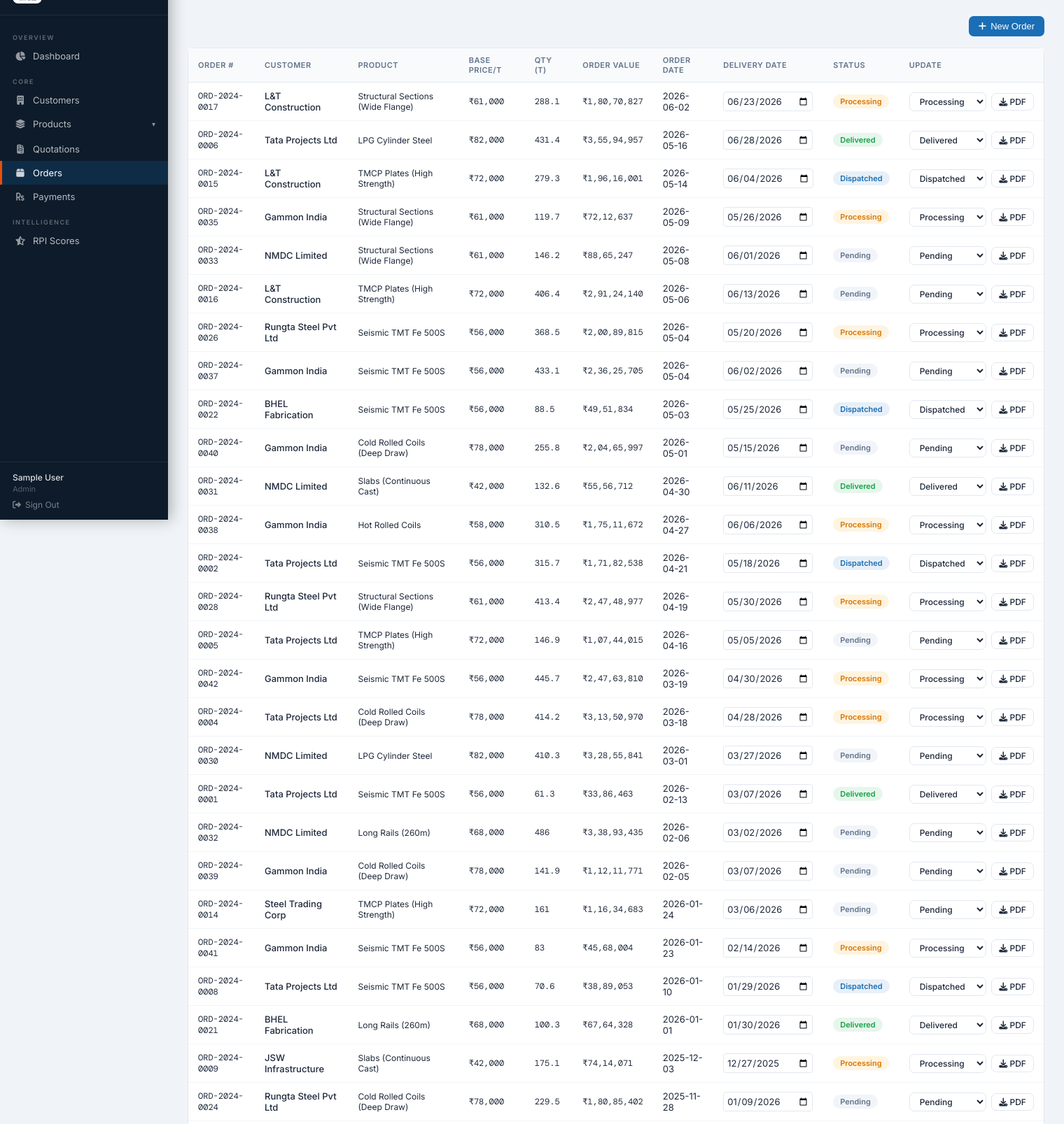
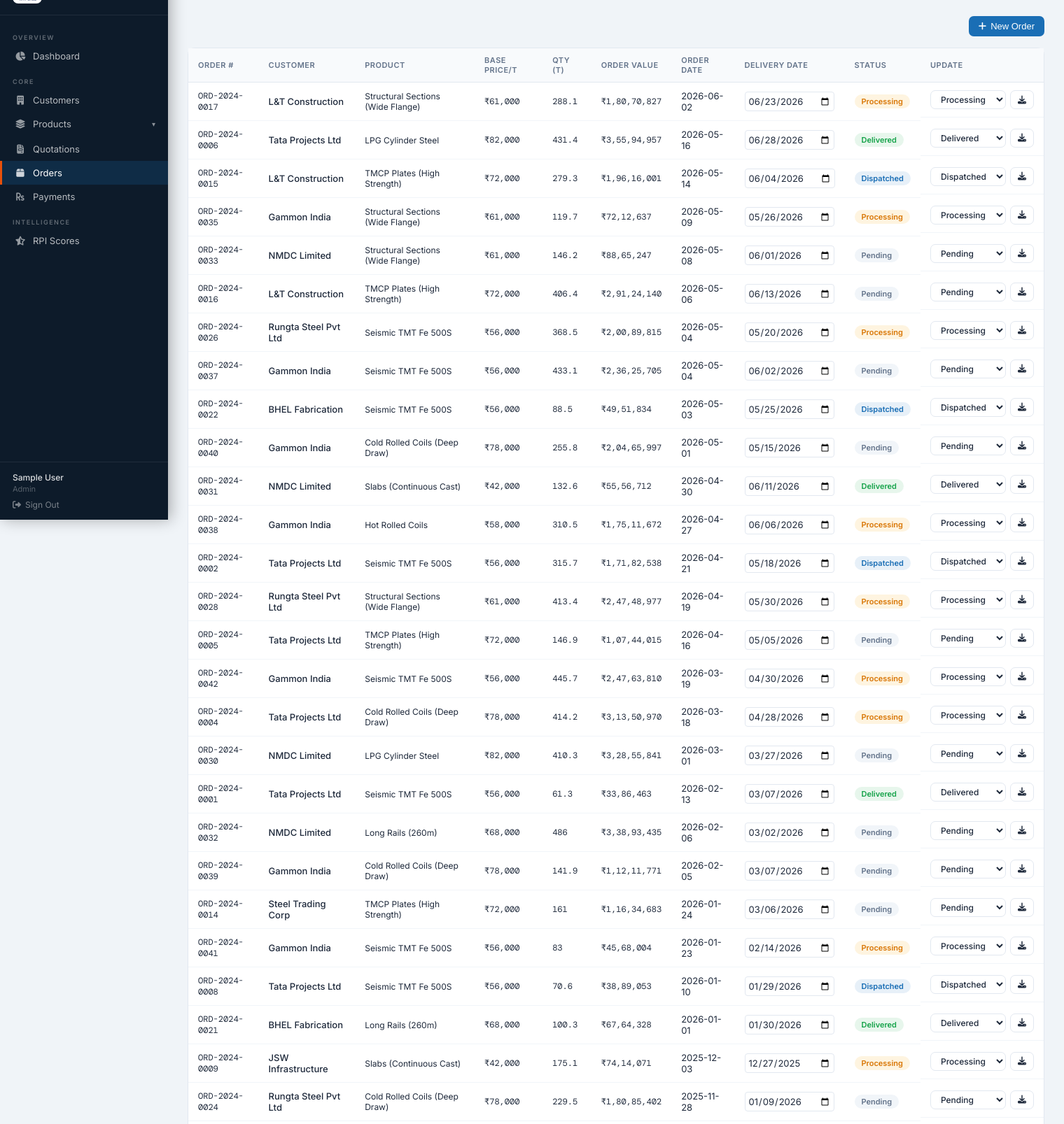
Before and after one commit to pratyush9917/SAIL-CRM, a Flask app: page /orders in a window 1520 px wide. Shown: the part 57-1664 px from the top of the page at 70% size. Run offline with Flask 3, Linux system fonts and the light colour scheme; the visitor is signed in with stand-in values (Sample User, id 1); data comes from the database, SQL or seed files in the repository.

Commit message:
Fixed some errors

```diff
--- a/templates/orders.html
+++ b/templates/orders.html
@@ -2,30 +2,6 @@
 {% block title %}Orders – SAIL CRM{% endblock %}
 {% block page_title %}Order Management{% endblock %}
 {% block content %}
-<style>
-  /* 1. Stop the whole page from scrolling sideways */
-  body {
-    overflow-x: hidden;
-  }
-
-  /* 2. Make the table scrollable inside its own card */
-  .table-wrap {
-    width: 100%;
-    overflow-x: auto;
-    -webkit-overflow-scrolling: touch; /* Smooth scrolling on mobile */
-  }
-
-  /* 3. Keep the columns from getting crushed together */
-  table {
-    min-width: 1200px; /* Forces the table to stay wide enough to read */
-  }
-
-  /* 4. Tame the interactive dropdowns/calendars so they don't stretch */
-  td select, td input[type="date"] {
-    max-width: 140px;
-  }
-</style>
-
 <div class="toolbar">
   <div class="spacer"></div>
   <button class="btn btn-primary" onclick="openModal('addOrd')"><i class="fas fa-plus"></i> New Order</button>
@@ -38,7 +14,8 @@
           <th>Order #</th>
           <th>Customer</th>
           <th>Product</th>
-          <th>Base Price/T</th> <th>Qty (T)</th>
+          <th>Base Price/T</th>
+          <th>Qty (T)</th>
           <th>Order Value</th>
           <th>Order Date</th>
           <th>Delivery Date</th>
@@ -73,32 +50,29 @@
 <script>
 function fmt(n) { return '₹' + Math.round(n).toLocaleString('en-IN'); }
 
-// 1. We extracted the table drawing logic into its own reusable function
 function renderOrderTable(orders) {
   document.getElementById('ordBody').innerHTML = orders.length ? orders.map(o=>`<tr>
     <td class="mono">${o.order_number}</td>
     <td style="font-weight:500">${o.customer_name}</td>
     <td style="font-size:12px">${o.product_name}</td>
-    <td class="mono">${fmt(o.base_price)}</td> <td class="mono">${o.quantity}</td>
+    <td class="mono">${fmt(o.base_price)}</td>
+    <td class="mono">${o.quantity}</td>
     <td class="mono">${fmt(o.order_value)}</td>
     <td>${o.order_date}</td>
     <td>
       <input type="date"
              value="${o.delivery_date || ''}"
              onchange="updateDeliveryDate(${o.id}, this.value)"
-             style="border:1px solid var(--border); padding:4px; border-radius:4px; font-family:inherit; font-size:13px; background:transparent; cursor:pointer;">
+             style="border:1px solid var(--border); padding:4px; border-radius:4px; font-family:inherit; font-size:13px; background:transparent; cursor:pointer; max-width: 140px;">
     </td>
     <td><span class="badge badge-${o.status.toLowerCase()}">${o.status}</span></td>
-    <td style="white-space: nowrap; min-width: 180px;">
-      <select class="btn btn-outline btn-sm" onchange="updateStatus(${o.id},this.value)" style="border:1px solid var(--border); width: 110px; display: inline-block; vertical-align: middle;">
+    <td style="display:flex;gap:6px">
+      <select class="btn btn-outline btn-sm" onchange="updateStatus(${o.id},this.value)" style="border:1px solid var(--border);flex:1">
         ${['Pending','Processing','Dispatched','Delivered','Cancelled'].map(s=>`<option ${s===o.status?'selected':''}>${s}</option>`).join('')}
       </select>
-
-      <a href="/orders/${o.id}/pdf" class="btn btn-outline btn-sm" title="Download PDF" style="display: inline-block; vertical-align: middle; margin-left: 4px;">
-        <i class="fas fa-download"></i> PDF
-      </a>
+      <a href="/orders/${o.id}/pdf" class="btn btn-outline btn-sm" title="Download PDF" style="white-space:nowrap"><i class="fas fa-download"></i></a>
     </td>
-  </tr>`).join('') : '<tr><td colspan="10" style="text-align:center;padding:40px;color:var(--muted)">No orders found</td></tr>'; // Updated colspan to 10
+  </tr>`).join('') : '<tr><td colspan="10" style="text-align:center;padding:40px;color:var(--muted)">No orders found</td></tr>';
 }
 
 Promise.all([
@@ -111,21 +85,17 @@ Promise.all([
   const op = document.getElementById('op');
   prods.forEach(p => op.innerHTML += `<option value="${p.id}">${p.product_name}</option>`);
 
-  // Catch the URL parameter and filter the orders if it exists
   const urlParams = new URLSearchParams(window.location.search);
   const filterName = urlParams.get('customer');
 
   if (filterName) {
     orders = orders.filter(o => o.customer_name === filterName);
-    // Optional: Add a visual indicator that the table is filtered
     document.querySelector('.page-title').innerHTML += ` <span style="font-size:13px; color:var(--muted); font-weight:normal;">(Filtered for ${filterName})</span>`;
   }
 
-  // Initial render on page load
   renderOrderTable(orders);
 });
 
-// 2. Updated to silently fetch fresh data and re-render without reloading
 function updateStatus(id, status) {
   fetch(`/api/orders/${id}/status`, { method:'PUT', headers:{'Content-Type':'application/json'}, body: JSON.stringify({status}) })
     .then(() => {
@@ -134,9 +104,8 @@ function updateStatus(id, status) {
     });
 }
 
-// New function to save the delivery date instantly
 function updateDeliveryDate(id, dateValue) {
-  if (!dateValue) return; // Prevent saving if they accidentally clear it entirely
+  if (!dateValue) return;
 
   fetch(`/api/orders/${id}/delivery`, {
     method: 'PUT',
@@ -149,7 +118,6 @@ function updateDeliveryDate(id, dateValue) {
   });
 }
 
-// 3. Updated to seamlessly add the new order to the table without a page reload
 function createOrder() {
   const data = {
     customer_id: document.getElementById('oc').value,
```
